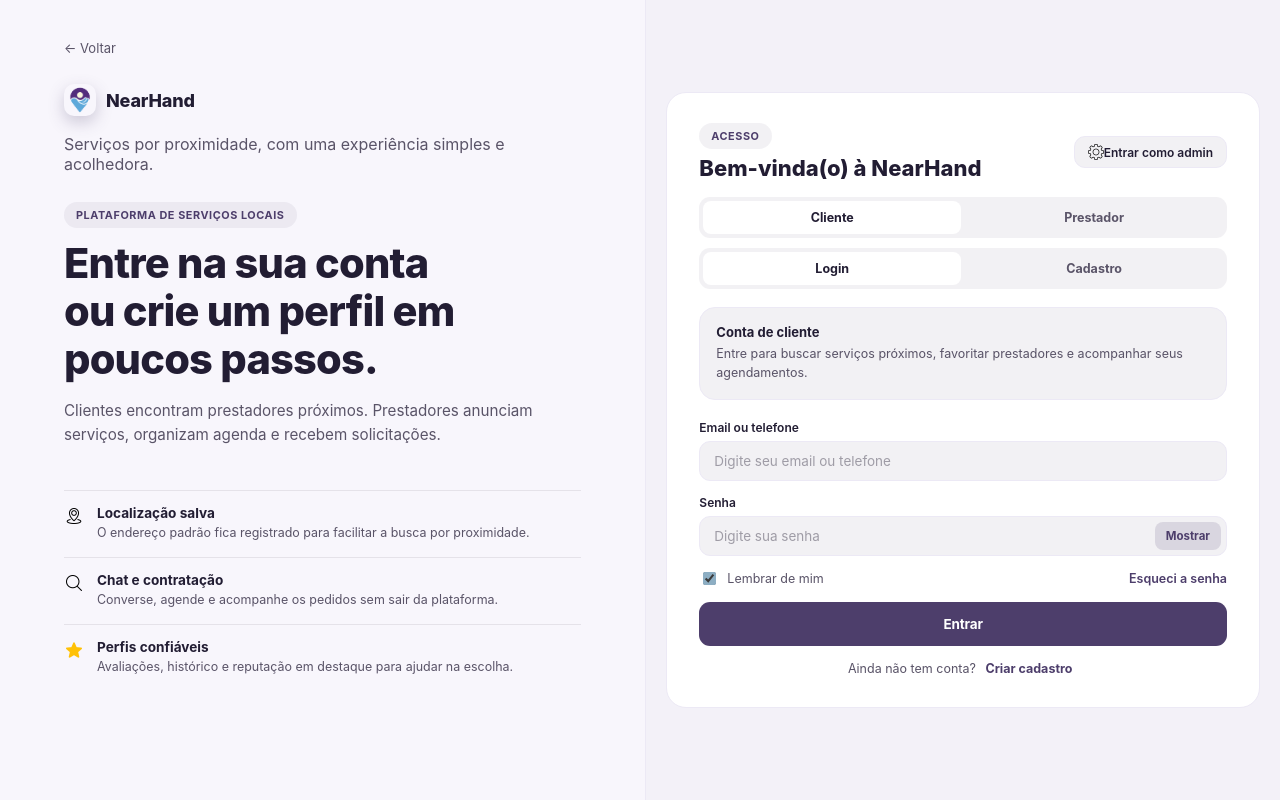
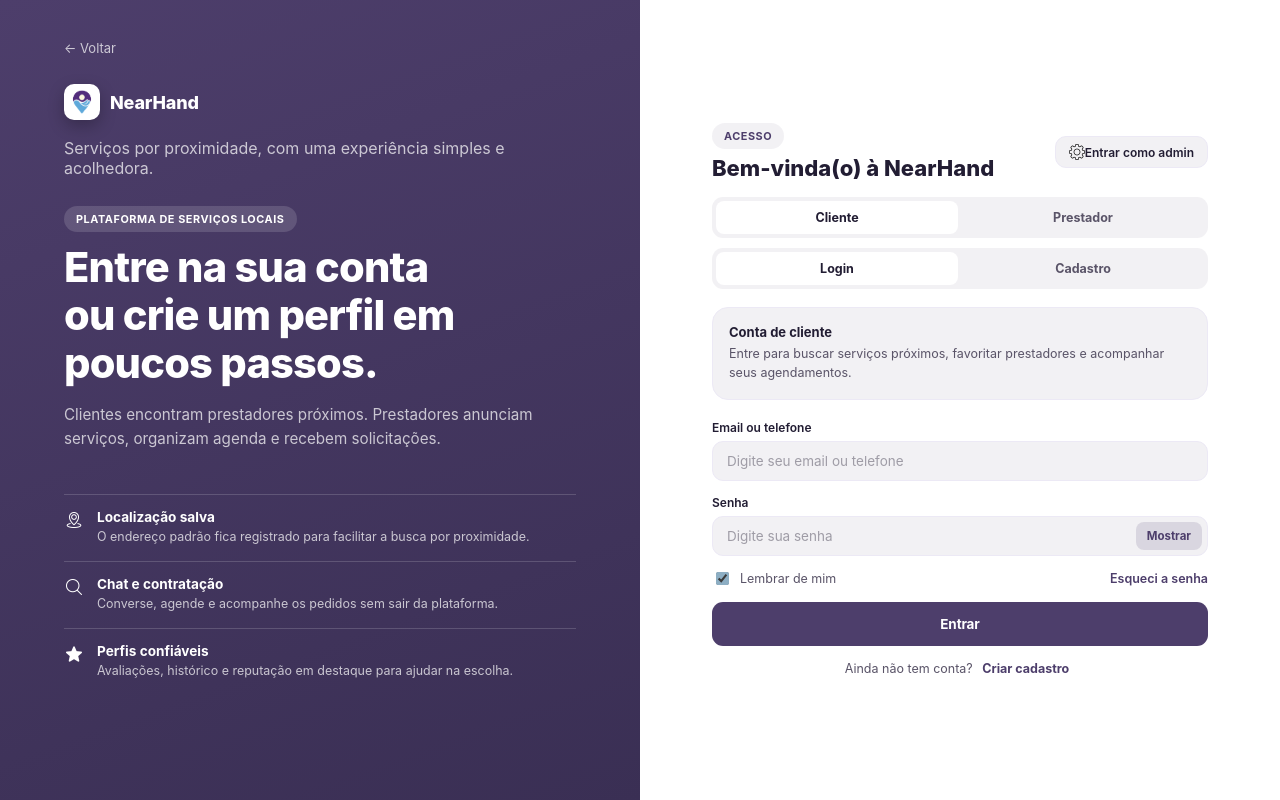
Before and after one commit to leasju/nearHand, a plain HTML site: page frontend/auth.html in a window 1280 px wide. Drawn offline with Linux system fonts and the light colour scheme.

Commit message:
style: update UI colors and layout for improved visual consistency in authentication screens

```diff
--- a/frontend/css/auth.css
+++ b/frontend/css/auth.css
@@ -11,16 +11,16 @@
   --tint-strong:rgba(77,62,107,.15);
   --page-a:#F3F1F8;
   --page-b:#F3F1F8;
-  --aside-a:#F8F6FC;
-  --aside-b:#F8F6FC;
+  --aside-a:#4D3E6B;
+  --aside-b:#3A2F54;
   --glass-strong:#FFFFFF;
   --glass-soft:rgba(77,62,107,.06);
   --text:#221D33;
-  --text-on-dark:#221D33;
+  --text-on-dark:#FFFFFF;
   --muted:#5a5468;
-  --muted-on-dark:#5a5468;
+  --muted-on-dark:rgba(255,255,255,.72);
   --border:#ECE9F5;
-  --border-on-dark:rgba(34,29,51,.09);
+  --border-on-dark:rgba(255,255,255,.16);
   --shadow:0 20px 50px rgba(77,62,107,.14);
   --radius-xl:20px;
   --radius-lg:16px;
@@ -40,13 +40,12 @@ button{cursor:pointer;border:none;background:none}
 .auth-shell{
   min-height:100vh;
   display:grid;
-  grid-template-columns:1.02fr 1fr;
+  grid-template-columns:1fr 1fr;
 }
 .auth-aside{
   position:relative;
   padding:40px clamp(24px,5vw,64px);
-  background:var(--aside-a);
-  border-right:1px solid var(--border);
+  background:linear-gradient(160deg,var(--aside-a) 0%,var(--aside-b) 100%);
   display:flex;
   flex-direction:column;
   gap:28px;
@@ -57,38 +56,41 @@ button{cursor:pointer;border:none;background:none}
   align-items:center;
   gap:8px;
   text-decoration:none;
-  color:var(--muted);
+  color:var(--muted-on-dark);
   font-size:13px;
   width:max-content;
 }
 .brand-logo{height:32px;width:auto;display:block}
 .brand-lockup{display:block}
 .brand-badge{display:inline-flex;align-items:center;gap:10px}
-.brand-icon{width:32px;height:32px;border-radius:10px;object-fit:cover;box-shadow:0 6px 16px rgba(77,62,107,.25);display:block}
-.brand-wordmark{font-size:18px;font-weight:800;letter-spacing:-.01em;color:var(--text)}
-.brand-lockup p{margin:14px 0 0;color:var(--muted);max-width:28rem}
+.brand-icon{width:36px;height:36px;border-radius:10px;object-fit:cover;background:#fff;padding:3px;box-shadow:0 6px 16px rgba(0,0,0,.25);display:block}
+.brand-wordmark{font-size:18px;font-weight:800;letter-spacing:-.01em;color:var(--text-on-dark)}
+.brand-lockup p{margin:14px 0 0;color:var(--muted-on-dark);max-width:28rem}
 .eyebrow{
   display:inline-flex;align-items:center;gap:8px;
   padding:6px 12px;border-radius:999px;
   background:var(--tint);
   color:var(--violet);font-size:.68rem;font-weight:700;letter-spacing:.05em;text-transform:uppercase;
 }
-.hero-copy h1{font-size:clamp(1.9rem,3.6vw,2.6rem);line-height:1.15;margin:12px 0 12px;max-width:14ch;color:var(--text);font-weight:800;letter-spacing:-.02em}
-.hero-copy p{font-size:.95rem;line-height:1.6;color:var(--muted);max-width:34rem}
+.auth-aside .eyebrow{background:rgba(255,255,255,.14);color:#fff}
+.hero-copy h1{font-size:clamp(1.9rem,3.6vw,2.6rem);line-height:1.15;margin:12px 0 12px;max-width:14ch;color:var(--text-on-dark);font-weight:800;letter-spacing:-.02em}
+.hero-copy p{font-size:.95rem;line-height:1.6;color:var(--muted-on-dark);max-width:34rem}
 .benefit-grid{display:grid}
 .benefit-card{
   display:grid;grid-template-columns:auto 1fr;gap:13px;align-items:flex-start;
   padding:14px 0;border-top:1px solid var(--border-on-dark);
 }
-.benefit-card span{font-size:1.05rem;width:20px;text-align:center;color:var(--text)}
-.benefit-card strong{display:block;margin-bottom:3px;color:var(--text);font-size:.85rem}
-.benefit-card p{margin:0;color:var(--muted);line-height:1.5;font-size:.78rem}
+.benefit-card span{font-size:1.05rem;width:20px;text-align:center;color:var(--text-on-dark)}
+.benefit-card span .icon{filter:brightness(0) invert(1)}
+.benefit-card strong{display:block;margin-bottom:3px;color:var(--text-on-dark);font-size:.85rem}
+.benefit-card p{margin:0;color:var(--muted-on-dark);line-height:1.5;font-size:.78rem}
 .auth-main{
   display:grid;place-items:center;padding:32px 20px;
+  background:var(--surface);
 }
 .auth-card{
-  width:min(100%,640px);background:var(--surface);
-  border:1px solid var(--border); border-radius:var(--radius-xl); padding:30px 32px;
+  width:min(100%,560px);background:var(--surface);
+  border-radius:var(--radius-xl); padding:30px 32px;
 }
 .auth-top{display:flex;justify-content:space-between;gap:16px;align-items:center;margin-bottom:16px}
 .top-btn-row{display:flex;gap:10px}
@@ -170,7 +172,7 @@ button{cursor:pointer;border:none;background:none}
 
 @media (max-width: 1060px){
   .auth-shell{grid-template-columns:1fr}
-  .auth-aside{padding-bottom:18px;border-right:none;border-bottom:1px solid var(--border)}
+  .auth-aside{padding-bottom:18px}
   .hero-copy h1{max-width:18ch}
 }
 @media (max-width: 720px){
```
Also changed, not shown: 1 other file.
